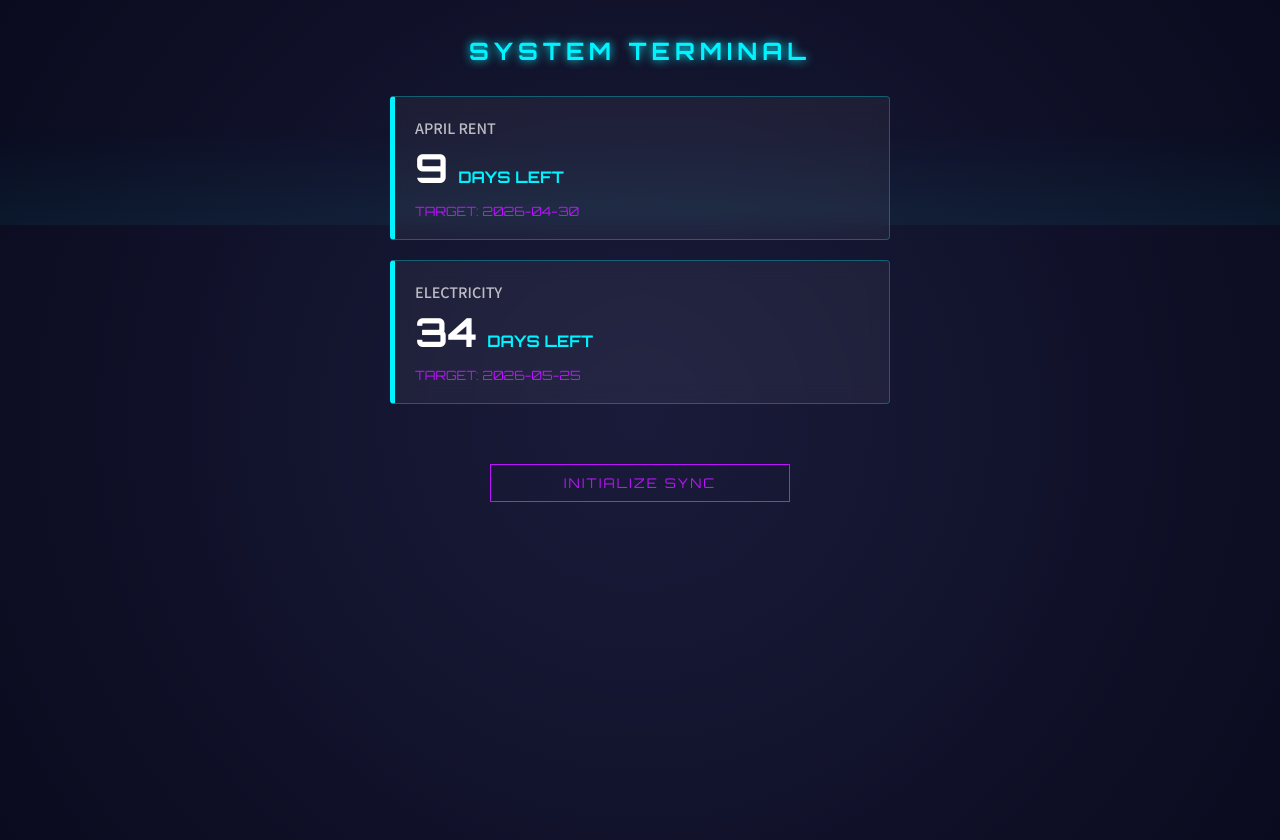
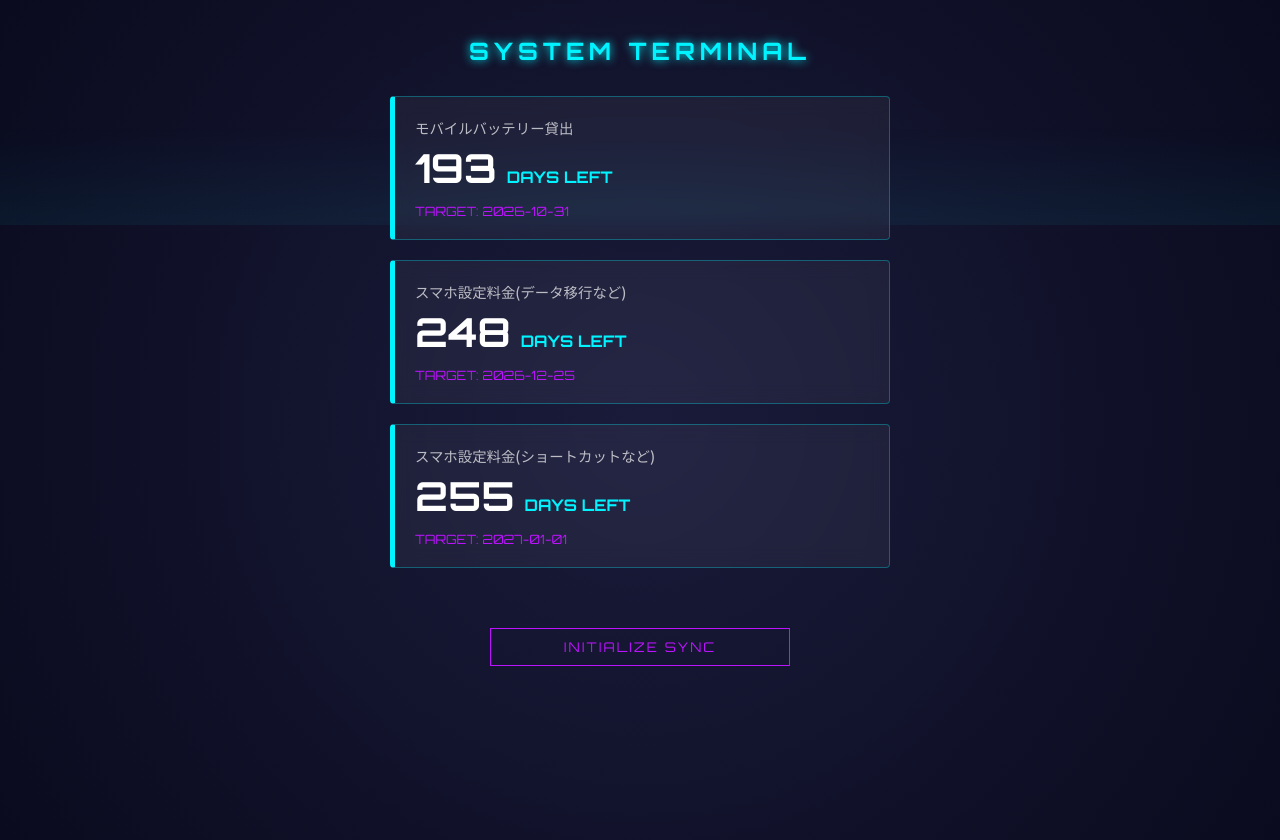
Before and after one commit to blueberry1004berryblue-art/invoice-notification, a website: page public/index.html in a window 1280 px wide. Drawn offline with Linux system fonts and the light colour scheme.

Commit message:
update html

```diff
--- a/public/index.html
+++ b/public/index.html
@@ -136,8 +136,9 @@
     <script>
         // server.jsと同じリストをここに書きます
         const INVOICES = [
-            { title: "April Rent", deadline: "2026-04-30" },
-            { title: "Electricity", deadline: "2026-05-25" }
+            { title: "モバイルバッテリー貸出", deadline: "2026-10-31" },
+            { title: "スマホ設定料金(データ移行など)", deadline: "2026-12-25" },
+            { title: "スマホ設定料金(ショートカットなど)", deadline: "2027-01-01" }
         ];
 
         function updateUI() {
```
